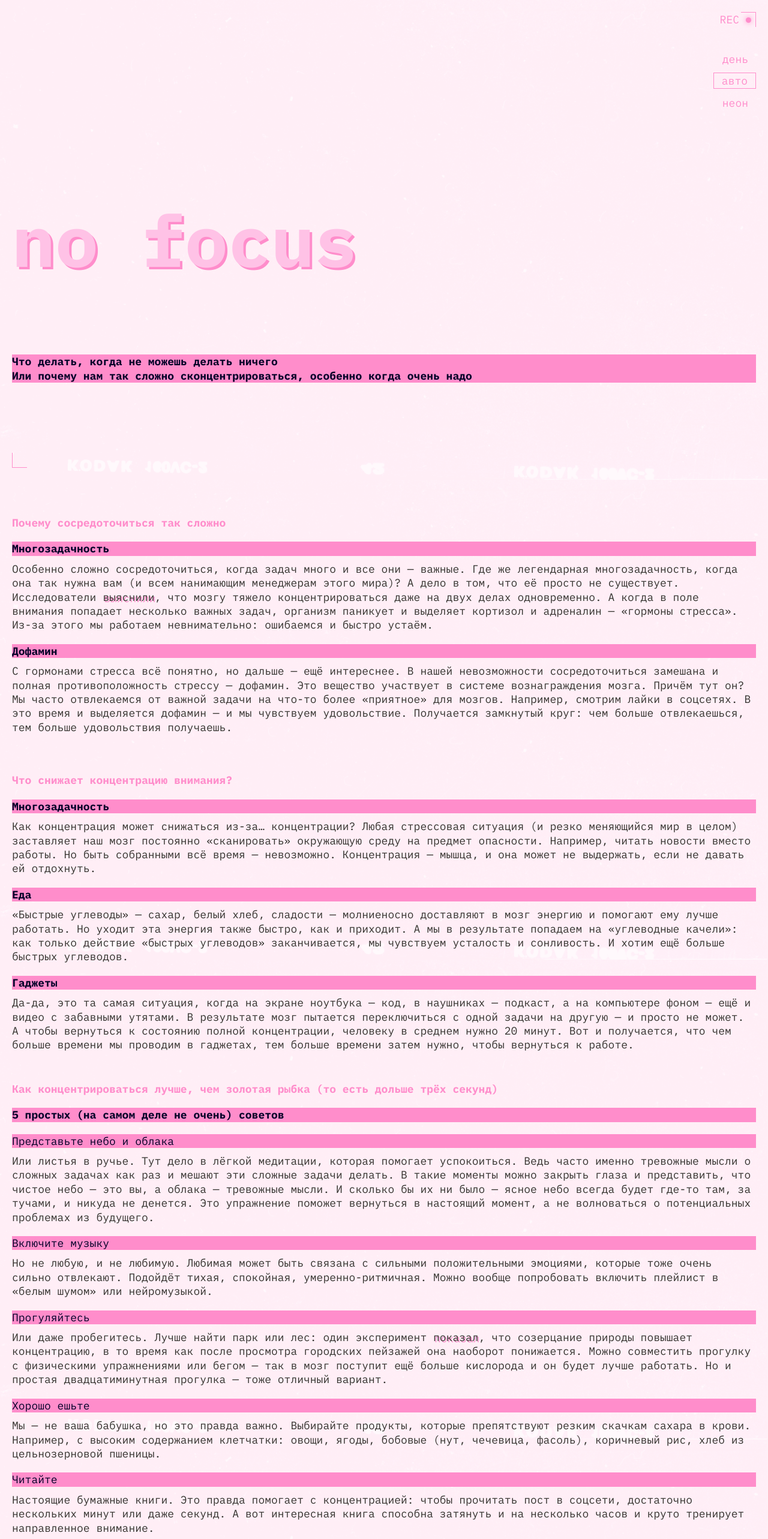
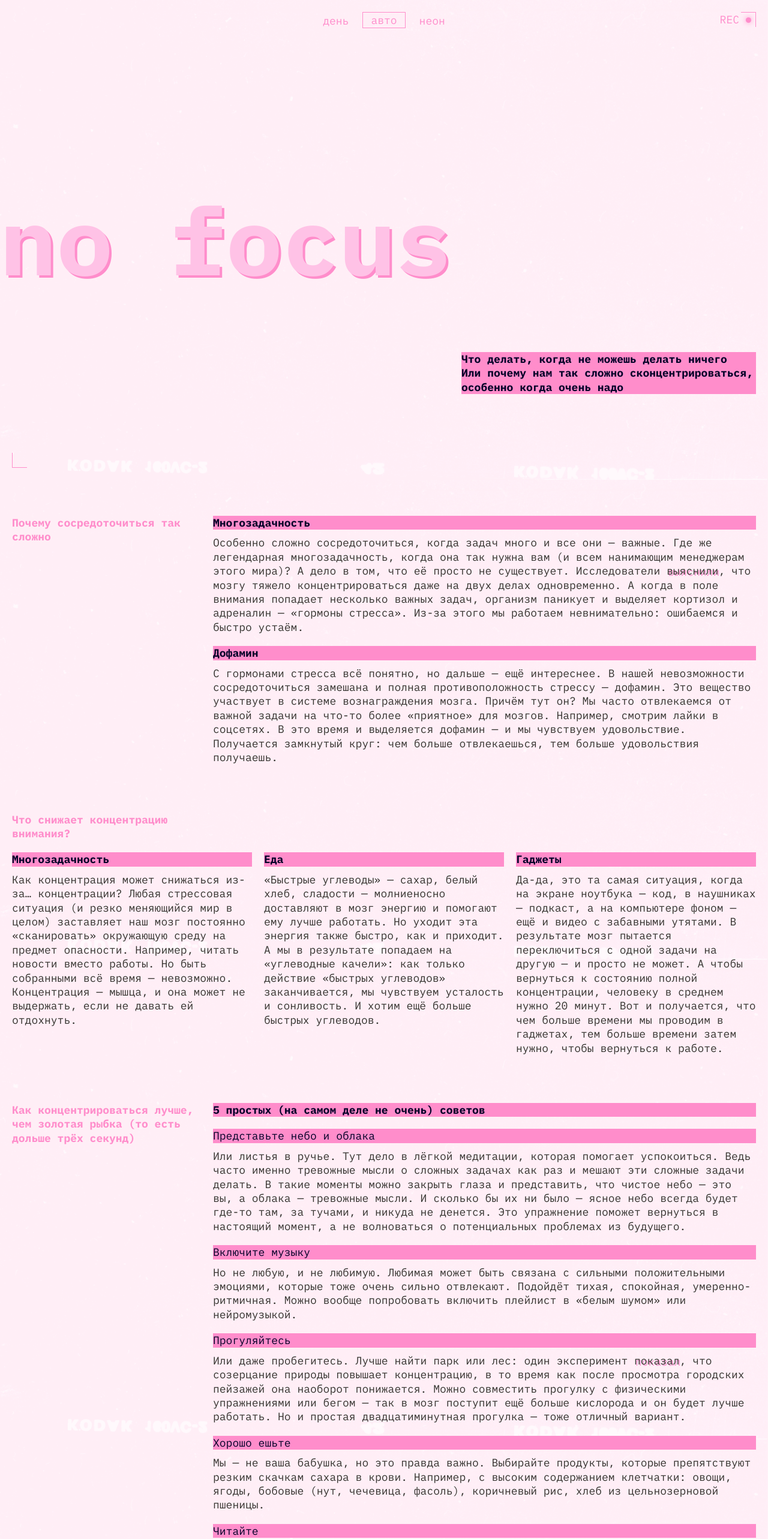
Before and after one commit to DuchitskyDA/slozhno-sosredotochitsya, a plain HTML site: page index.html in a window 1280 px wide. Shown: the top 2566 px of the page at 60% size. Drawn offline with Linux system fonts and the light colour scheme.

Commit message:
Доделано все, кроме состояний кнопок

```diff
--- a/index.html
+++ b/index.html
@@ -53,12 +53,12 @@
       </p>
     </header>
     <main class="main">
-      <section class="why">
+      <section class="section-block">
         <h3 class="section-heading">Почему сосредоточиться так сложно</h3>
         <div class="content-container">
-          <article class="">
-            <h4 class="content-heading title-decor">Многозадачность</h4>
-            <p class="content-text">
+          <article class="card">
+            <h4 class="title-decor">Многозадачность</h4>
+            <p>
               Особенно сложно сосредоточиться, когда задач много и все они —
               важные. Где же легендарная многозадачность, когда она так нужна
               вам (и всем нанимающим менеджерам этого мира)? А дело в том, что
@@ -70,9 +70,9 @@
               Из-за этого мы работаем невнимательно: ошибаемся и быстро устаём.
             </p>
           </article>
-          <article class="">
-            <h4 class="content-heading title-decor">Дофамин</h4>
-            <p class="content-text">
+          <article class="card">
+            <h4 class="title-decor">Дофамин</h4>
+            <p>
               С гормонами стресса всё понятно, но дальше — ещё интереснее. В
               нашей невозможности сосредоточиться замешана и полная
               противоположность стрессу — дофамин. Это вещество участвует в
@@ -85,12 +85,12 @@
           </article>
         </div>
       </section>
-      <section class="what">
+      <section class="what-section section-block">
         <h3 class="section-heading">Что снижает концентрацию внимания?</h3>
         <div class="content-container">
-          <article class="">
-            <h4 class="content-heading title-decor">Многозадачность</h4>
-            <p class="content-text">
+          <article class="card">
+            <h4 class="title-decor">Многозадачность</h4>
+            <p>
               Как концентрация может снижаться из-за… концентрации? Любая
               стрессовая ситуация (и резко меняющийся мир в целом) заставляет
               наш мозг постоянно «сканировать» окружающую среду на предмет
@@ -99,9 +99,9 @@
               может не выдержать, если не давать ей отдохнуть.
             </p>
           </article>
-          <article class="">
-            <h4 class="content-heading title-decor">Еда</h4>
-            <p class="content-text">
+          <article class="card">
+            <h4 class="title-decor">Еда</h4>
+            <p>
               «Быстрые углеводы» — сахар, белый хлеб, сладости — молниеносно
               доставляют в мозг энергию и помогают ему лучше работать. Но уходит
               эта энергия также быстро, как и приходит. А мы в результате
@@ -110,9 +110,9 @@
               хотим ещё больше быстрых углеводов.
             </p>
           </article>
-          <article class="">
-            <h4 class="content-heading title-decor">Гаджеты</h4>
-            <p class="content-text">
+          <article class="card">
+            <h4 class="title-decor">Гаджеты</h4>
+            <p>
               Да-да, это та самая ситуация, когда на экране ноутбука — код, в
               наушниках — подкаст, а на компьютере фоном — ещё и видео с
               забавными утятами. В результате мозг пытается переключиться с
@@ -124,11 +124,11 @@
           </article>
         </div>
       </section>
-      <section class="advice">
-        <h3 class="section-heading">
+      <section class="advice section-block">
+        <p class="section-heading">
           Как концентрироваться лучше, чем золотая рыбка (то есть дольше трёх
           секунд)
-        </h3>
+        </p>
 
         <div class="advice__text">
           <h4 class="advice__heading title-decor">
@@ -138,7 +138,7 @@
             <h5 class="advice__subtitle title-decor">
               Представьте небо и облака
             </h5>
-            <p class="content-text">
+            <p>
               Или листья в ручье. Тут дело в лёгкой медитации, которая помогает
               успокоиться. Ведь часто именно тревожные мысли о сложных задачах
               как раз и мешают эти сложные задачи делать. В такие моменты можно
@@ -151,7 +151,7 @@
           </article>
           <article class="content-item">
             <h5 class="advice__subtitle title-decor">Включите музыку</h5>
-            <p class="content-text">
+            <p>
               Но не любую, и не любимую. Любимая может быть связана с сильными
               положительными эмоциями, которые тоже очень сильно отвлекают.
               Подойдёт тихая, спокойная, умеренно-ритмичная. Можно вообще
@@ -160,7 +160,7 @@
           </article>
           <article class="content-item">
             <h5 class="advice__subtitle title-decor">Прогуляйтесь</h5>
-            <p class="content-text">
+            <p>
               Или даже пробегитесь. Лучше найти парк или лес: один эксперимент
               <a href="#" class="text-shadow">показал</a>, что созерцание
               природы повышает концентрацию, в то время как после просмотра
@@ -172,7 +172,7 @@
           </article>
           <article class="content-item">
             <h5 class="advice__subtitle title-decor">Хорошо ешьте</h5>
-            <p class="content-text">
+            <p>
               Мы — не ваша бабушка, но это правда важно. Выбирайте продукты,
               которые препятствуют резким скачкам сахара в крови. Например, с
               высоким содержанием клетчатки: овощи, ягоды, бобовые (нут,
@@ -181,7 +181,7 @@
           </article>
           <article class="content-item">
             <h5 class="advice__subtitle title-decor">Читайте</h5>
-            <p class="content-text">
+            <p>
               Настоящие бумажные книги. Это правда помогает с концентрацией:
               чтобы прочитать пост в соцсети, достаточно нескольких минут или
               даже секунд. А вот интересная книга способна затянуть и на
@@ -193,50 +193,50 @@
       <section class="gallery">
         <h4 class="title-decor">А можно в картинках?</h4>
         <ul class="gallery__list">
-          <li class="gallery__list-item">
-            <picture class="advice__image">
+          <li class="sunset-img">
+            <picture class="gallery__image">
               <img
-                class="advice__img"
+                class="gallery__img"
                 src="./images/sunset.png"
                 alt="Солнечный закат на фоне гор и моря"
                 loading="lazy"
               />
             </picture>
           </li>
-          <li class="gallery__list-item">
-            <picture class="advice__image">
+          <li class="ice-cream-img">
+            <picture class="gallery__image">
               <img
-                class="advice__img"
+                class="gallery__img"
                 src="./images/ice-cream.png"
                 alt="Мороженое в форме шариков, выражающих ращные эмоции, в взбитых сливках на феолетовом фоне"
                 loading="lazy"
               />
             </picture>
           </li>
-          <li class="gallery__list-item">
-            <picture class="advice__image">
+          <li class="tape-img">
+            <picture class="gallery__image">
               <img
-                class="advice__img"
+                class="gallery__img"
                 src="./images/tape.png"
                 alt="Феолетовая музыкальная касета"
                 loading="lazy"
               />
             </picture>
           </li>
-          <li class="gallery__list-item">
-            <picture class="advice__image">
+          <li class="books-img">
+            <picture class="gallery__image">
               <img
-                class="advice__img"
+                class="gallery__img"
                 src="./images/books.png"
                 alt="Стопка книг"
                 loading="lazy"
               />
             </picture>
           </li>
-          <li class="gallery__list-item">
-            <picture class="advice__image">
+          <li class="street-img">
+            <picture class="gallery__image">
               <img
-                class="advice__img"
+                class="gallery__img"
                 src="./images/street.png"
                 alt="Вид на перекресток в феолетовых тонах"
                 loading="lazy"
--- a/styles/dark.css
+++ b/styles/dark.css
@@ -1,8 +1,9 @@
 .page.theme_dark {
-  --bg-color: #000028;
   --main-color: #f1b2ce;
+  --secondary-color: #000028;
   --heading-color: #db00ff;
   --accent-color: #ff0070;
+  --bg-color: var(--secondary-color);
   --bg-image: url(../images/cover-image-dark.png);
-  --border-value : 1px solid var(--accent-color);
+  --border-value: 1px solid var(--accent-color);
 }
--- a/styles/style.css
+++ b/styles/style.css
@@ -4,6 +4,11 @@
   padding-inline: 13px;
   background-color: transparent;
   min-block-size: 26px;
+}
+
+.header__theme-menu-button_active {
+  border: 1px solid currentColor;
+  pointer-events: none;
 }
 
 .title {
@@ -14,27 +19,22 @@
 }
 
 .title-decor {
+  color: var(--secondary-color);
   font-weight: 700;
   line-height: 23.4px;
   background-color: var(--accent-color);
-  color: var(--secondary-color);
 }
 
 .text-shadow {
+  text-decoration: none;
   text-shadow: 2px 2px 0px var(--accent-color);
-  text-decoration: none;
-}
-
-.header__theme-menu-button_active {
-  border: 1px solid currentColor;
-  pointer-events: none;
 }
 
 .section-heading {
   margin-block-end: 20px;
+  color: var(--accent-color);
   font-weight: 700;
   font-size: 18px;
-  color: var(--accent-color);
 }
 
 .content-container {
@@ -47,12 +47,22 @@
   padding-block: 10px;
 }
 
+.content-item:last-child {
+  padding-block-end: 0;
+}
+
 .content__link {
   text-decoration: none;
 }
 
-.content-heading {
-  margin-block-end: 10px;
+.card {
+  display: flex;
+  flex-direction: column;
+  gap: 10px;
+}
+
+.section-block {
+  padding-block-end: clamp(50px, 1.336rem + 7.63vw, 80px);
 }
 /* СТИЛИ СТРАНИЦЫ */
 .page {
@@ -61,6 +71,7 @@
   font-family: "IBM Plex mono";
   font-weight: 400;
   font-size: 18px;
+  background-color: var(--bg-color);
   background-image: var(--bg-image);
   background-repeat: no-repeat;
   background-position: center;
@@ -98,7 +109,7 @@
 
 .decorated-zone::before,
 .decorated-zone::after {
-  --inset-value: var(--inline--section-padding);
+  --inset-value: var(--inline-section-padding);
   content: "";
   position: absolute;
   inline-size: 25px;
@@ -123,15 +134,15 @@
   display: grid;
   grid-template-rows: 1fr min-content 1fr;
   grid-template-areas: "menu" "title" "text";
-  padding: var(--inline--section-padding);
+  padding: var(--inline-section-padding);
   block-size: 668px;
   min-block-size: 100vh;
 }
 
 .header__theme-menu {
-  color: var(--accent-color);
   grid-area: menu;
   margin-block-start: 65px;
+  color: var(--accent-color);
 }
 
 .header__title {
@@ -153,54 +164,35 @@
 
 /* MAIN */
 .main {
-  padding-inline: var(--inline--section-padding);
+  padding: clamp(40px, 1.307rem + 5.09vw, 60px) var(--inline-section-padding);
   line-height: 23.4px;
-}
-
-.why {
-  padding-block-start: clamp(40px, 1.307rem + 5.09vw, 60px);
-  padding-block-end: clamp(25px, 0.668rem + 3.82vw, 40px);
-}
-
-.what {
-  padding-block: 25px;
-}
-
-.advice {
-  padding-block-start: 25px;
 }
 
 .advice__heading {
   margin-block-end: 10px;
 }
 
-.advice__text {
-  margin-block-end: 40px;
+.advice__subtitle {
+  margin-block-end: 10px;
+  font-weight: 400;
+  font-size: 18px;
 }
 
-.advice__subtitle {
-  margin-block-end: 10px;
-  font-size: 18px;
-  font-weight: 400;
+.gallery__image {
+  max-inline-size: 100%;
+  min-block-size: 100%;
 }
 
-.advice__image {
-  max-inline-size: 100%;
-  min-block-size: 100%;
-  vertical-align: bottom;
-}
-
-.advice__img {
+.gallery__img {
   display: block;
-  object-fit: fill;
-  object-position: center;
+  object-fit: cover;
   inline-size: 100%;
+  block-size: 100%;
 }
 
 .gallery {
   display: grid;
   gap: 10px;
-  padding-block-end: 40px;
 }
 
 .gallery__list {
@@ -210,9 +202,116 @@
 /* FOOTER */
 
 .footer {
-  padding: var(--inline--section-padding);
   display: grid;
   place-items: center;
+  padding: var(--inline-section-padding);
   min-block-size: 668px;
   block-size: 100vh;
 }
+
+/* MEDIA */
+
+@media (min-width: 768px) {
+  .title {
+    font-size: clamp(7.5rem, 0.5625rem + 14.4531vw, 9.8125rem);
+  }
+
+  /* Header start */
+  .header {
+    padding-inline-start: 0;
+  }
+
+  .header__theme-menu {
+    margin-block-start: 172px;
+  }
+
+  .header__content-text {
+    justify-self: end;
+    max-inline-size: 364px;
+  }
+  /* Header end */
+
+  /* Main start */
+  .section-block {
+    display: grid;
+    grid-template-columns: max-content 1fr;
+    gap: 20px;
+  }
+
+  .section-heading {
+    margin-block-end: 0;
+    max-inline-size: 236px;
+  }
+
+  .what-section {
+    grid-template-columns: none;
+    gap: 20px;
+  }
+
+  .gallery {
+    gap: 20px;
+  }
+
+  .gallery__list {
+    grid-template-columns: repeat(3, 1fr);
+    grid-template-rows: repeat(4, 1fr);
+    grid-template-areas:
+      "sunset sunset ice-cream" "tape books ice-cream"
+      "tape street street" "tape street street";
+    gap: 20px;
+    block-size: 780px;
+  }
+
+  .sunset-img {
+    grid-area: sunset;
+  }
+
+  .ice-cream-img {
+    grid-area: ice-cream;
+  }
+
+  .tape-img {
+    grid-area: tape;
+  }
+
+  .books-img {
+    grid-area: books;
+  }
+
+  .street-img {
+    grid-area: street;
+  }
+  /* Main end */
+}
+
+@media (min-width: 1024px) {
+  .header__theme-menu {
+    align-items: center;
+    margin-block-start: 0;
+    padding-inline-start: 20px;
+  }
+
+  .header__theme-menu-list {
+    flex-direction: row;
+    justify-content: center;
+  }
+
+  .header__content-text {
+    max-inline-size: 491px;
+  }
+
+  /* Main start */
+  .section-heading {
+    max-inline-size: 315px;
+  }
+
+  .what-section > .content-container {
+    display: grid;
+    grid-template-columns: repeat(3, 1fr);
+    grid-template-rows: min-content;
+  }
+
+  .gallery__list {
+    block-size: 1048px;
+  }
+}
--- a/styles/variables.css
+++ b/styles/variables.css
@@ -4,6 +4,7 @@
   --heading-color: #db00ff;
   --accent-color: #ff0070;
   --bg-image: url(../images/cover-image-dark.png);
-  --inline--section-padding: clamp(10px, 0.029rem + 2.54vw, 20px);
-  --border-value : 1px solid var(--accent-color);
+  --inline-section-padding: clamp(10px, 0.029rem + 2.54vw, 20px);
+  --block-section-padding: clamp(50px, 1.336rem + 7.63vw, 80px);
+  --border-value: 1px solid var(--accent-color);
 }
```
Also changed, not shown: styles/light.css (line endings or trailing spaces).
